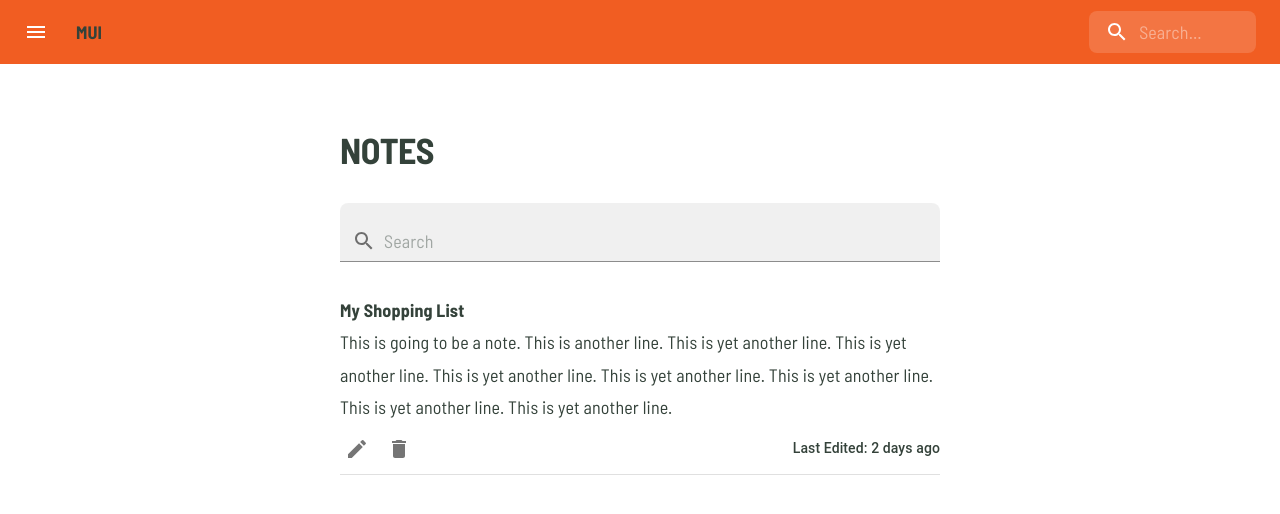
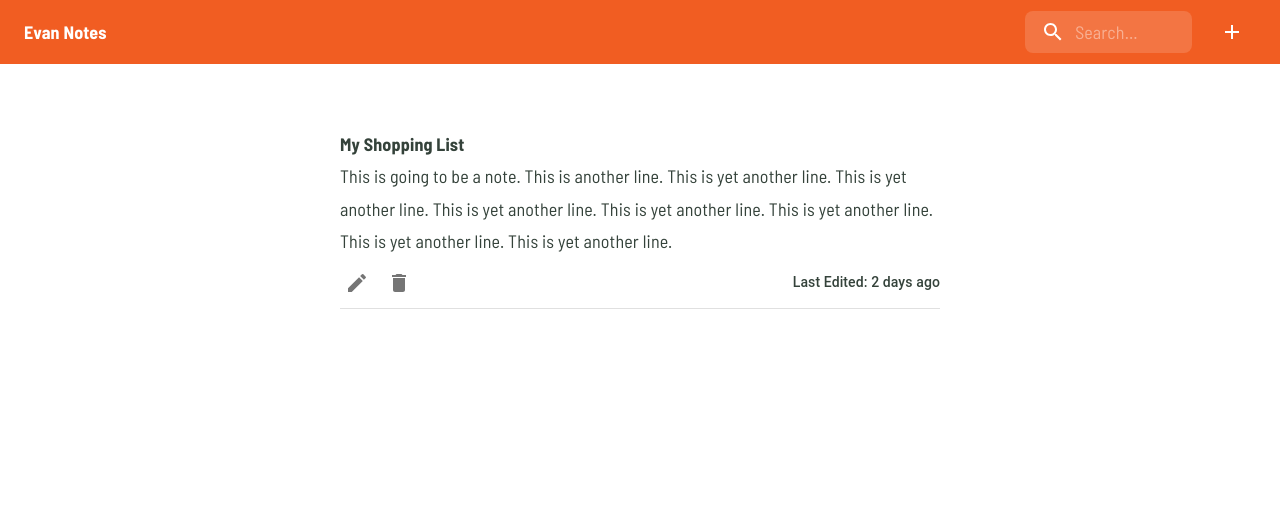
Before and after one commit to ecarlson2020/solace, a Next.js app: page / in a window 1280 px wide. Shown: the top 514 px of the page. Built offline with nearby package versions, Linux system fonts and the light colour scheme.

Commit message:
header wip

```diff
--- a/src/common/components/Page/Header.tsx
+++ b/src/common/components/Page/Header.tsx
@@ -1,51 +1,51 @@
-import * as React from 'react';
-import { styled, alpha } from '@mui/material/styles';
-import AppBar from '@mui/material/AppBar';
-import Box from '@mui/material/Box';
-import Toolbar from '@mui/material/Toolbar';
-import IconButton from '@mui/material/IconButton';
-import Typography from '@mui/material/Typography';
-import InputBase from '@mui/material/InputBase';
-import MenuIcon from '@mui/icons-material/Menu';
-import SearchIcon from '@mui/icons-material/Search';
+import * as React from "react";
+import { styled, alpha } from "@mui/material/styles";
+import AppBar from "@mui/material/AppBar";
+import Box from "@mui/material/Box";
+import Toolbar from "@mui/material/Toolbar";
+import IconButton from "@mui/material/IconButton";
+import Typography from "@mui/material/Typography";
+import InputBase from "@mui/material/InputBase";
+import AddIcon from "@mui/icons-material/Add";
+import SearchIcon from "@mui/icons-material/Search";
 
-const Search = styled('div')(({ theme }) => ({
-  position: 'relative',
+const Search = styled("div")(({ theme }) => ({
+  position: "relative",
   borderRadius: theme.shape.borderRadius,
   backgroundColor: alpha(theme.palette.common.white, 0.15),
-  '&:hover': {
+  "&:hover": {
     backgroundColor: alpha(theme.palette.common.white, 0.25),
   },
   marginLeft: 0,
-  width: '100%',
-  [theme.breakpoints.up('sm')]: {
+  width: "100%",
+  [theme.breakpoints.up("sm")]: {
     marginLeft: theme.spacing(1),
-    width: 'auto',
+    width: "auto",
   },
 }));
 
-const SearchIconWrapper = styled('div')(({ theme }) => ({
+const SearchIconWrapper = styled("div")(({ theme }) => ({
   padding: theme.spacing(0, 2),
-  height: '100%',
-  position: 'absolute',
-  pointerEvents: 'none',
-  display: 'flex',
-  alignItems: 'center',
-  justifyContent: 'center',
+  height: "100%",
+  position: "absolute",
+  pointerEvents: "none",
+  display: "flex",
+  alignItems: "center",
+  justifyContent: "center",
 }));
 
 const StyledInputBase = styled(InputBase)(({ theme }) => ({
-  color: 'inherit',
-  '& .MuiInputBase-input': {
+  color: "inherit",
+  "& .MuiInputBase-input": {
     padding: theme.spacing(1, 1, 1, 0),
     // vertical padding + font size from searchIcon
     paddingLeft: `calc(1em + ${theme.spacing(4)})`,
-    transition: theme.transitions.create('width'),
-    width: '100%',
-    [theme.breakpoints.up('sm')]: {
-      width: '12ch',
-      '&:focus': {
-        width: '20ch',
+    transition: theme.transitions.create("width"),
+    width: "100%",
+    [theme.breakpoints.up("sm")]: {
+      width: "12ch",
+      "&:focus": {
+        width: "20ch",
       },
     },
   },
@@ -56,22 +56,17 @@ export default function SearchAppBar() {
     <Box sx={{ flexGrow: 1 }}>
       <AppBar position="static">
         <Toolbar>
-          <IconButton
-            size="large"
-            edge="start"
-            color="inherit"
-            aria-label="open drawer"
-            sx={{ mr: 2 }}
-          >
-            <MenuIcon />
-          </IconButton>
           <Typography
             variant="h6"
             noWrap
             component="div"
-            sx={{ flexGrow: 1, display: { xs: 'none', sm: 'block' } }}
+            sx={{
+              flexGrow: 1,
+              display: { xs: "none", sm: "block" },
+              color: "#fff",
+            }}
           >
-            MUI
+            Evan Notes
           </Typography>
           <Search>
             <SearchIconWrapper>
@@ -79,9 +74,18 @@ export default function SearchAppBar() {
             </SearchIconWrapper>
             <StyledInputBase
               placeholder="Search…"
-              inputProps={{ 'aria-label': 'search' }}
+              inputProps={{ "aria-label": "search" }}
             />
           </Search>
+          <IconButton
+            size="large"
+            edge="start"
+            color="inherit"
+            aria-label="open drawer"
+            sx={{ ml: 2 }}
+          >
+            <AddIcon />
+          </IconButton>
         </Toolbar>
       </AppBar>
     </Box>
--- a/src/common/components/Page/index.tsx
+++ b/src/common/components/Page/index.tsx
@@ -6,8 +6,8 @@ import { ThemeProvider } from "@mui/material/styles";
 import { lightTheme, darkTheme } from "../../../theme";
 // store
 import { useRootStore, RootState } from "../../../store";
-//components
-import Header from '../../../common/components/Page/Header'
+// components
+import Header from "./Header";
 
 interface PageProps {
   children: ReactNode;
@@ -22,8 +22,7 @@ export default function Page(props: PageProps) {
       <Head>
         <link rel="shortcut icon" href="/images/favicon.ico" />
       </Head>
-      <Header>
-      </Header>
+      <Header />
       {children}
     </ThemeProvider>
   );
--- a/src/components/Home/index.tsx
+++ b/src/components/Home/index.tsx
@@ -1,14 +1,5 @@
 // mui
-import {
-  Divider,
-  Box,
-  IconButton,
-  TextField,
-  Button,
-  Typography,
-  InputAdornment,
-} from "@mui/material";
-import SearchIcon from "@mui/icons-material/Search";
+import { Divider, Box, IconButton, Typography } from "@mui/material";
 import DeleteIcon from "@mui/icons-material/Delete";
 import EditIcon from "@mui/icons-material/Edit";
 // components
@@ -19,22 +10,6 @@ export default function Home() {
   return (
     <Page>
       <CenterBox>
-        <Typography variant="h1">Notes</Typography>
-        <TextField
-          InputProps={{
-            startAdornment: (
-              <InputAdornment position="start">
-                <SearchIcon />
-              </InputAdornment>
-            ),
-          }}
-          variant="filled"
-          placeholder="Search"
-          fullWidth
-          sx={{ my: 4 }}
-        >
-          Search...
-        </TextField>
         <Typography variant="h6">My Shopping List</Typography>
         <Typography>
           This is going to be a note. This is another line. This is yet another
```
